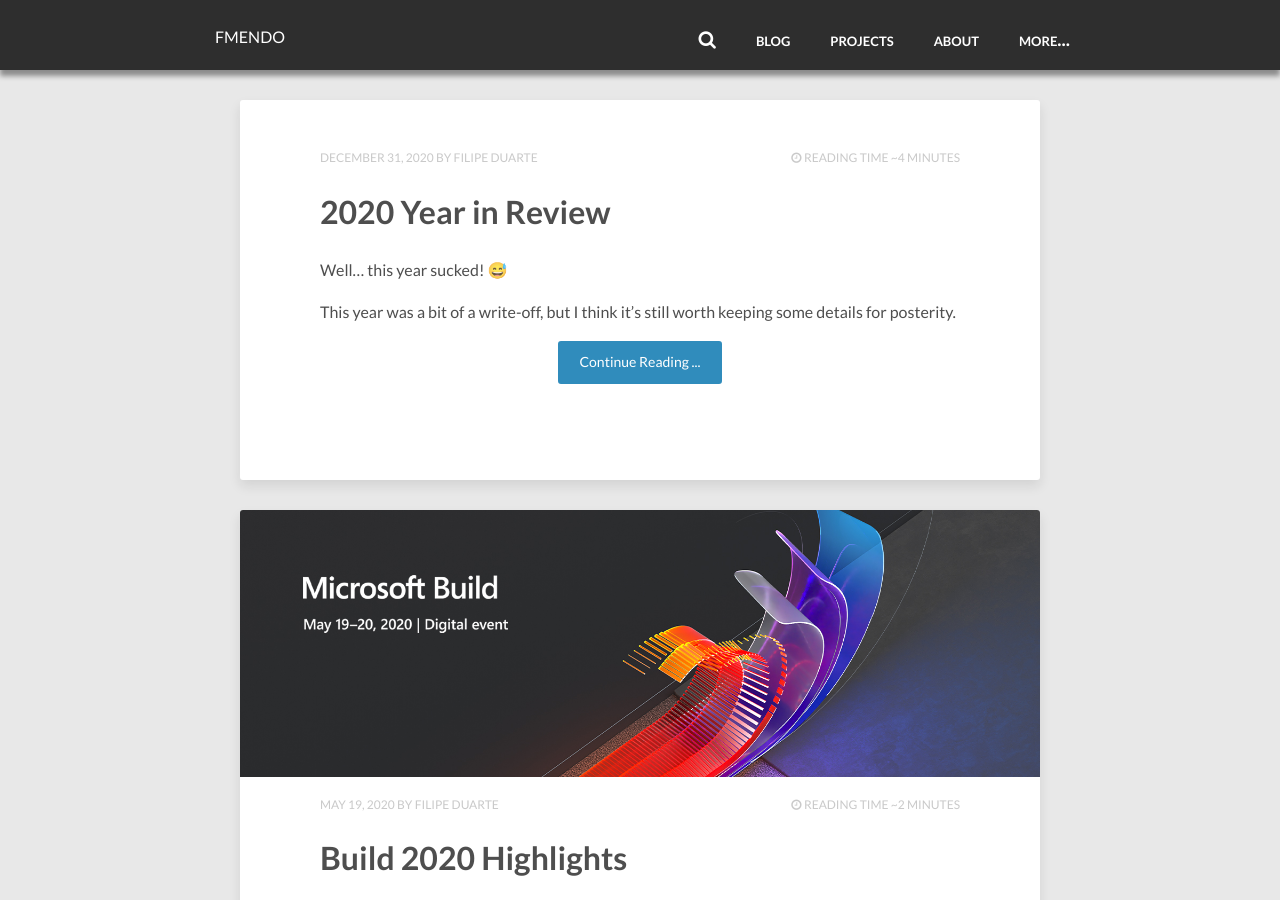
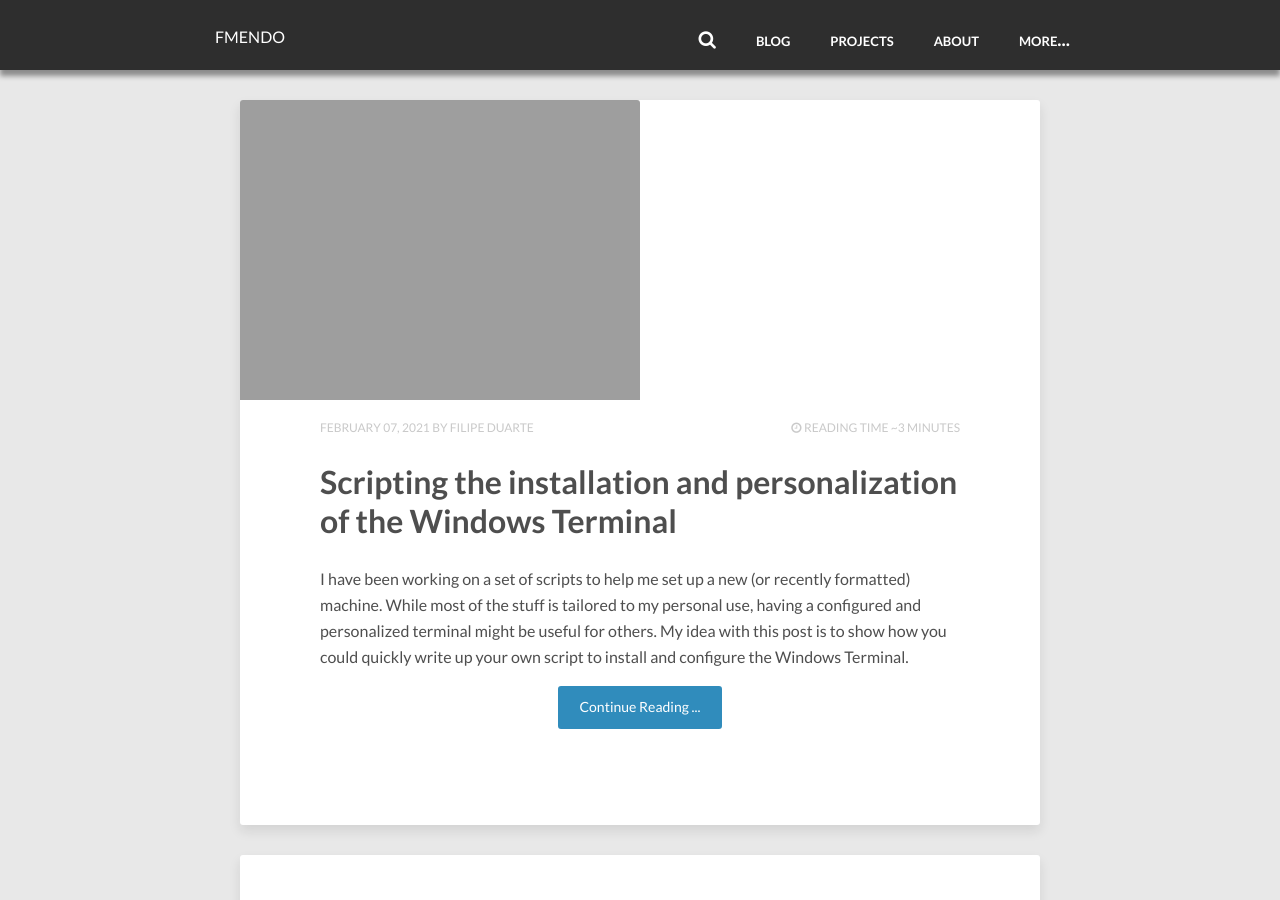
Before and after one commit to fmmendo/fmmendo.github.io, a Jekyll site: the page built from index.html, in a window 1280 px wide and 900 px high. Built offline with Jekyll 4.4.1, drawn with Linux system fonts in a browser that asks for light colours; nearby versions of some CDN libraries; the list of posts is cut into pages by our own code; comment, search, counter and statistics services are not loaded; some of the changed text lies outside the part shown.

Commit message:
scheduled terminal post

```diff
--- a/_drafts/customize-windows-terminal.md
+++ b/_posts/2021-02-07-scripting-installation-windows-terminal.md
@@ -1,8 +1,7 @@
 ---
 layout: post
-title: "Customizing the Windows Terminal"
+title: "Scripting the installation and personalization of the Windows Terminal"
 comments: true
-date: 2021-02-06
 tags: [Terminal, Windows Terminal, Powershell, Scripting]
 categories: [Article]
 image:
```
Also changed, not shown: .github/workflows/scheduled_posts.yml.
